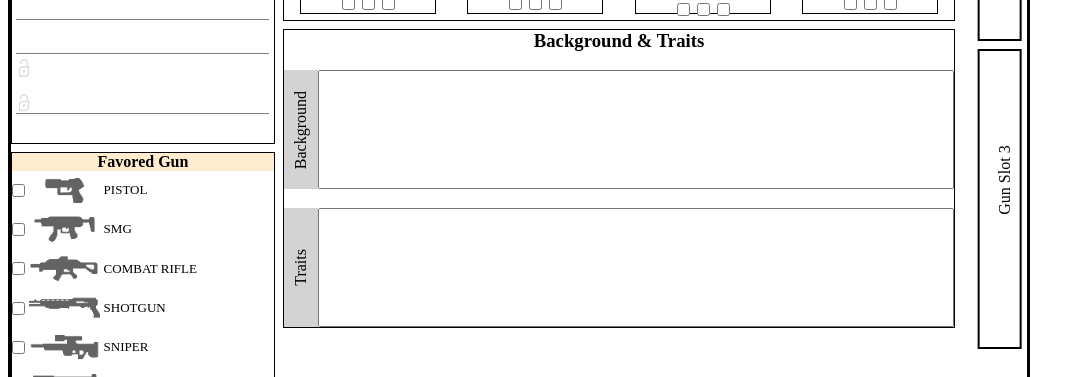
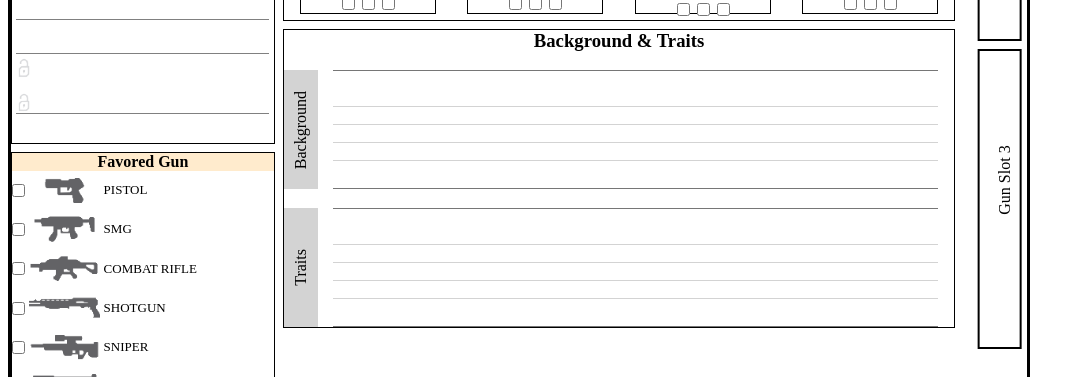
Before and after one commit to chrehall68/character-sheet, a React (Create React App) app: page / in a window 1280 px wide. Shown: the part 835-1212 px from the top of the page, without its empty margins (0-1085 px from the left). Built offline with nearby package versions, Linux system fonts and the light colour scheme.

Commit message:
added lines to bg/traits textboxes

```diff
--- a/src/Body.css
+++ b/src/Body.css
@@ -776,6 +776,13 @@
 
 .bgtraits textarea {
     width: 100%;
+    margin-left: 2.5%;
+    margin-right: 2.5%;
+    border-left: 0px;
+    border-right: 0px;
+    line-height: 1.3;
+    background-image:
+        repeating-linear-gradient(white, white 15%, lightgrey 15%, lightgrey 15%, lightgrey 15.3%);
 }
 
 /*
```
